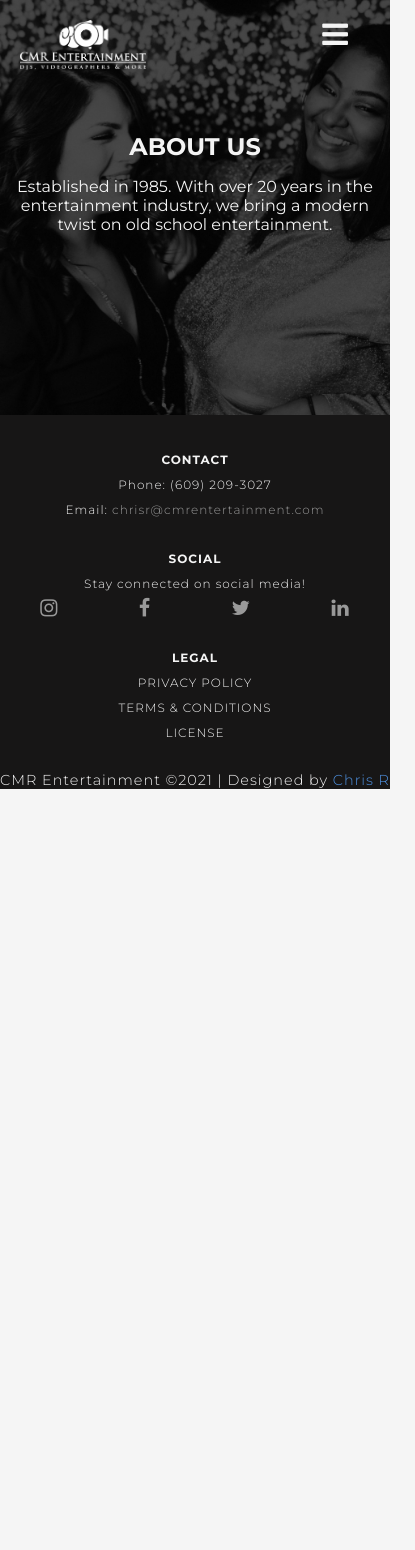
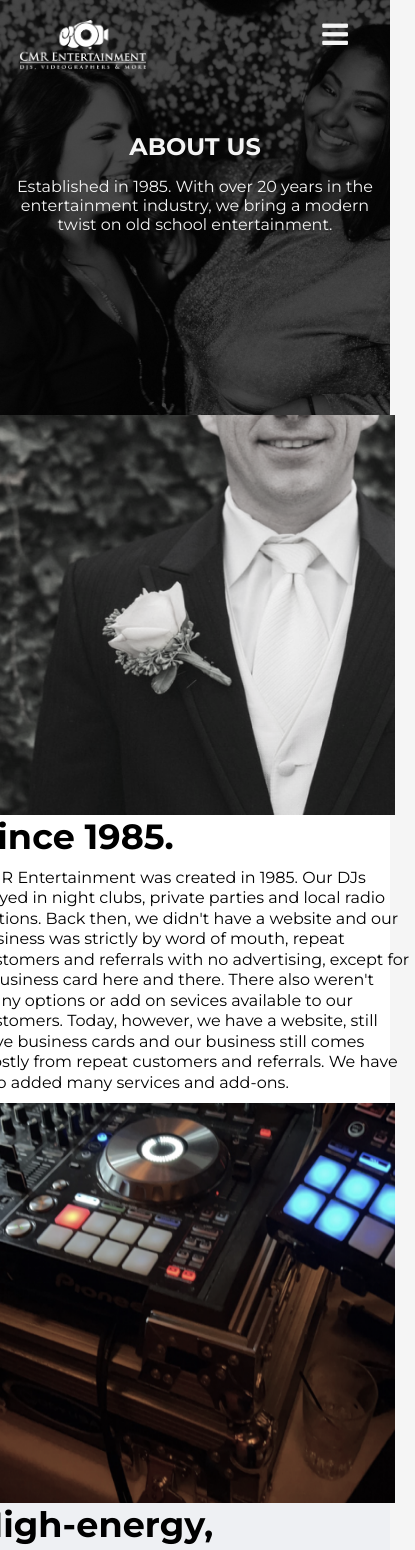
Before and after one commit to crinaldi44/CMR-Entertainment, a React (Create React App) app: page /about in a window 390 px wide. Shown: the top 1550 px of the page, 415 px wide, since content can reach past the window. Before the commit the page ends 844 px from the top, so only its background shows below. Built offline with nearby package versions, Linux system fonts and the light colour scheme.

Commit message:
Various changes listed
Fixed navbar over-drawing when responsive. Added AboutLanding section

```diff
--- a/src/components/Navbar.css
+++ b/src/components/Navbar.css
@@ -54,7 +54,7 @@ nav img {
   vertical-align: center;
 }
 
-@media screen and (max-width: 800px) {
+@media screen and (max-width: 930px) {
   .navbar {
     justify-content: space-between;
     height: auto;
--- /dev/null
+++ b/src/components/about/AboutLanding.css
@@ -0,0 +1,56 @@
+.landing__container {
+    background-color: white;
+}
+
+/* Typography/Configuration */
+.landing__container section h1 {
+    font-size: 35px;
+    max-width: 360px;
+    margin: 0;
+}
+
+.landing__container section p {
+    width: 440px;
+    line-height: 1.28;
+    margin: 10px 0 10px 0;
+}
+
+.landing__container section img {
+    min-height: 50%;
+    width: 400px;
+    height: 400px;
+    margin: 0 30px 0 30px;
+}
+
+/* Each entry into the landing is an alternating flex box. */
+.landing__container > section {
+    min-height: 537px;
+    display: flex;
+    flex-direction: row;
+    justify-content: space-around;
+    align-items: center;
+    margin: auto;
+    padding: 0 80px 0 80px;
+    text-align: left;
+}
+
+/* Color every 'odd' child a blue-gray color. */
+.landing__container section:nth-of-type(even) {
+    background-color: #EEF0F3;
+}
+
+.last {
+    order: 2;
+}
+
+@media screen and (max-width: 900px) {
+
+    .last {
+        order: revert;
+    }
+
+    .landing__container > section {
+        flex-direction: column;
+    }
+
+}
--- /dev/null
+++ b/src/components/about/AboutLanding.js
@@ -0,0 +1,39 @@
+import React from 'react'
+import './AboutLanding.css'
+import History from '../../images/about/history.png'
+import BusinessModel from '../../images/about/business-model.png'
+import Button from '../../components/Button'
+
+/**
+ * The AboutLanding component represents a simple alternating flex box component that contains a
+ * set of two medium-sized thematic images as well as 2 leading paragraphs. The first paragraph
+ * contains some static text regarding the history of the company, whereas the second contains
+ * information about the business model.
+ * @returns {JSX.Element}
+ * @constructor
+ */
+const AboutLanding = () => {
+
+    return(
+        <div className='landing__container'>
+            <section>
+                <img src={History}/>
+                <div className='landing__text'>
+                    <h1>Since 1985.</h1>
+                    <p>CMR Entertainment was created in 1985. Our DJs played in night clubs, private parties and local radio stations. Back then, we didn't have a website and our business was strictly by word of mouth, repeat customers and referrals with no advertising, except for a business card here and there. There also weren't many options or add on sevices available to our customers. Today, however, we have a website, still have business cards and our business still comes mostly from repeat customers and referrals. We have also added many services and add-ons.</p>
+                </div>
+            </section>
+            <section>
+                <img src={BusinessModel} className='last'/>
+                <div className='landing__text'>
+                    <h1>High-energy, highly engaging.</h1>
+                    <p>We understand that months, even years of planning go into your special event. That’s why we ensure that we properly staff your event with our highest-energy event specialists. Our business model is centered around having fun and enjoying what we do. Our entertainment providers will engage with your guests to keep the beat going.</p>
+                    <Button text="Contact us" color='#ff33ff'/>
+                </div>
+            </section>
+        </div>
+    )
+
+}
+
+export default AboutLanding;
--- a/src/pages/About.css
+++ b/src/pages/About.css
@@ -1,20 +1,2 @@
 .about__container {
 }
-
-.about__container h1 {
-  text-decoration: underline;
-  text-decoration-color: rgb(255, 0, 0);
-  text-underline-offset: 10px;
-  color: var(--primary-color);
-  text-align: left;
-}
-
-.about__container p {
-  max-width: 600px;
-  text-align: left;
-}
-
-.about__container img {
-  width: 20%;
-  height: 20%;
-}
--- a/src/pages/About.js
+++ b/src/pages/About.js
@@ -2,12 +2,14 @@ import React from 'react'
 import './About.css'
 import Banner from '../components/Banner'
 import AboutBanner from '../images/banner/about.png'
+import AboutLanding from '../components/about/AboutLanding'
 
 const About = () => {
     return (
         <div className="about__container">
             <Banner title="ABOUT US" details="Established in 1985. With over 20 years in the entertainment industry, we bring a modern twist on old school entertainment."
             image={AboutBanner}/>
+            <AboutLanding/>
         </div>
     )
 }
```
Also changed, not shown: src/components/about/AboutGrid.css (added), src/components/about/AboutGrid.js (added), src/images/about/business-model.png (added), src/images/about/history.png (added).
